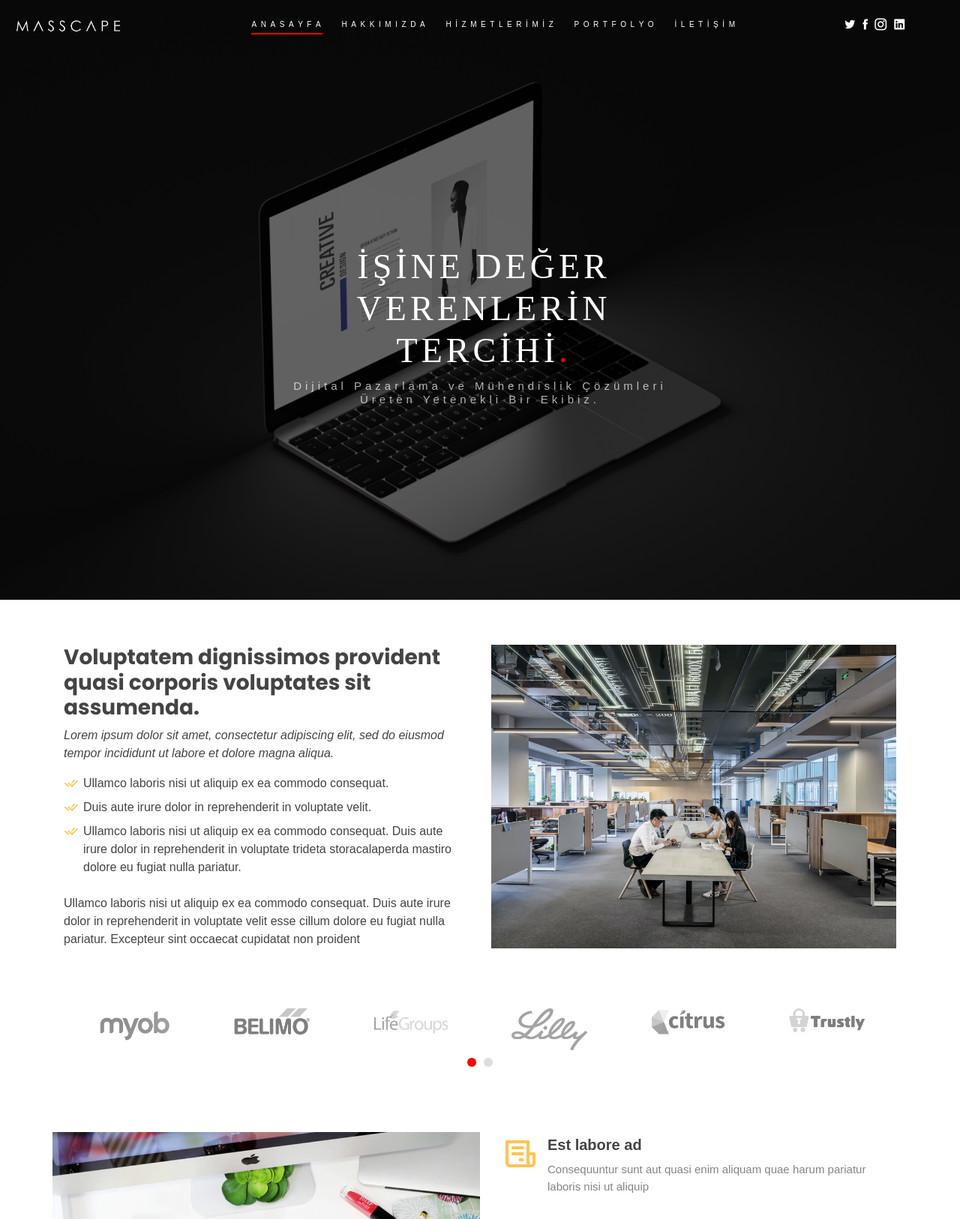
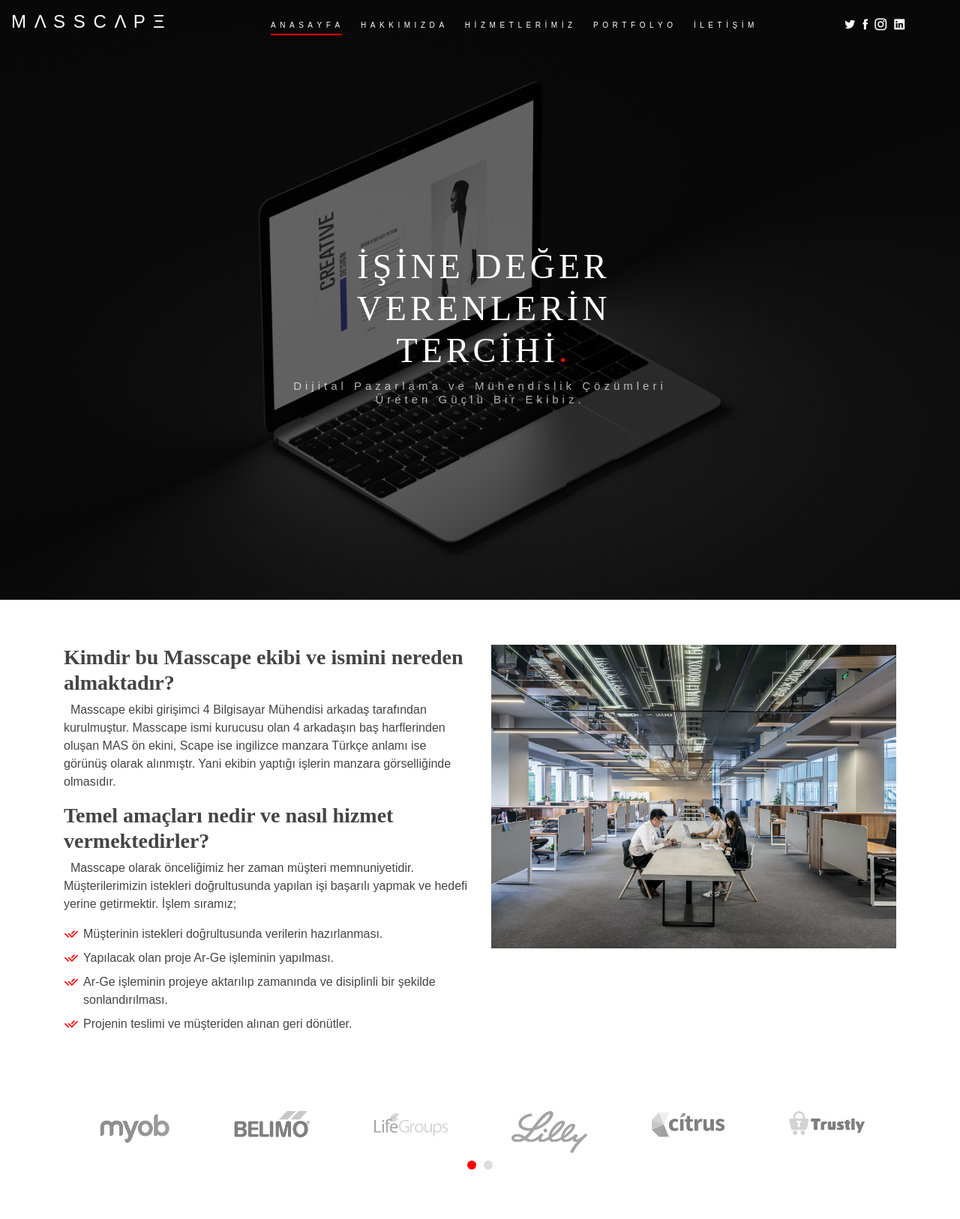
Before and after one commit to alperenyildiz/masscape-web, a PHP site: page / in a window 1280 px wide. Shown: the top 1626 px of the page at 75% size. Run offline with PHP 8.4, Linux system fonts and the light colour scheme.

Commit message:
About güncellendi.

```diff
--- a/assets/css/style.css
+++ b/assets/css/style.css
@@ -143,7 +143,7 @@ h1, h2, h3, h4, h5, h6 {
 }
 
 #header .logo img {
-  max-height: 30px;
+  max-height: 25px;
 
 }
 
@@ -470,8 +470,8 @@ h1, h2, h3, h4, h5, h6 {
 #hero h1 {
   width: 550px;
   margin:0;
-  font-size: 46px;   /*48*/
-  font-weight: 400;  /*700*/
+  font-size: 46px;
+  font-weight: 400;
   line-height: 56px;
   color: #fff;
   font-family: "Century Gothic";
@@ -517,17 +517,17 @@ h1, h2, h3, h4, h5, h6 {
 }
 
 #hero .icon-box h3 a:hover {
-  color: #ffc451;
+  color: #ff0000;
 }
 
 #hero .icon-box:hover {
-  border-color: #ffc451;
+  border-color: #ff0000;
 }
 
 #hero .icon-box i {
   font-size: 32px;
   line-height: 1;
-  color: #ffc451;
+  color: #ff0000;
 }
 
 @media (min-width: 1024px) {
@@ -593,17 +593,18 @@ section {
   font-size: 25px;  /*36*/
   font-weight: 700;
   text-transform: uppercase;
-  font-family: "Century Gothic", sans-serif;
+  font-family: "Century Gothic";
   color: #151515;
 }
 
 /*--------------------------------------------------------------
 # About
 --------------------------------------------------------------*/
+
 .about .content h3 {
   font-weight: 700;
   font-size: 28px;
-  font-family: "Poppins", sans-serif;
+  font-family: "Century Gotic";
 }
 
 .about .content ul {
@@ -621,7 +622,7 @@ section {
   font-size: 20px;
   left: 0;
   top: -3px;
-  color: #ffc451;
+  color: #ff0000;
 }
 
 .about .content p:last-child {
--- a/index.html
+++ b/index.html
@@ -43,7 +43,7 @@
   <header id="header" class="fixed-top ">
     <div class=" container-fluid d-flex justify-content-between align-items-center">   <!-- container d-flex align-items-center  / navbar navbar-expand-lg-->
       <div class="logo">
-        <a  href="index.html" class="logo"><img src="assets/img/logo.png" alt=""  class="img-fluid"></a>
+        <a  href="index.html" class="logo"><h4>M Λ S S C Λ P Ξ</h4></a> <!--img src="assets/img/logo.png" alt=""  class="img-fluid" -->
       </div>
 
 
@@ -90,19 +90,17 @@
   </header>-->
 
 
-
   <!-- ======= Hero Section ======= -->
   <section id="hero" class="d-flex align-items-center justify-content-center">
     <div class="container" data-aos="fade-up">
-
       <div class="row justify-content-center" data-aos="fade-up" data-aos-delay="150">
         <div class="col-xl-6 col-lg-8">
           <h1>İŞİNE DEĞER VERENLERİN TERCİHİ<span>.</span></h1>
-          <h2>Dijital Pazarlama ve Mühendislik Çözümleri Üreten Yetenekli Bir Ekibiz.</h2>
+          <h2>Dijital Pazarlama ve Mühendislik Çözümleri Üreten Güçlü Bir Ekibiz.</h2>
         </div>
       </div>
     </div>
-  </section><!-- End Hero -->
+  </section>  <!-- End Hero -->
 
   <main id="main">
 
@@ -115,20 +113,24 @@
             <img src="assets/img/about.jpg" class="img-fluid" alt="">
           </div>
           <div class="col-lg-6 pt-4 pt-lg-0 order-2 order-lg-1 content" data-aos="fade-right" data-aos-delay="100">
-            <h3>Voluptatem dignissimos provident quasi corporis voluptates sit assumenda.</h3>
-            <p class="font-italic">
-              Lorem ipsum dolor sit amet, consectetur adipiscing elit, sed do eiusmod tempor incididunt ut labore et dolore
-              magna aliqua.
+            <h3>Kimdir bu Masscape ekibi ve ismini nereden almaktadır?</h3>
+            <p class="Century Gotic">
+              &nbsp;&nbsp;Masscape ekibi girişimci 4 Bilgisayar Mühendisi arkadaş tarafından kurulmuştur.
+               Masscape ismi kurucusu olan 4 arkadaşın baş harflerinden oluşan MAS ön ekini, Scape ise ingilizce manzara Türkçe anlamı ise görünüş olarak alınmıştr.
+                Yani ekibin yaptığı işlerin manzara görselliğinde olmasıdır.
+            </p>
+            <h3>Temel amaçları nedir ve nasıl hizmet vermektedirler?</h3>
+            <p>
+              &nbsp;&nbsp;Masscape olarak önceliğimiz her zaman müşteri memnuniyetidir.
+               Müşterilerimizin istekleri doğrultusunda yapılan işi başarılı yapmak ve hedefi yerine getirmektir. İşlem sıramız;
             </p>
             <ul>
-              <li><i class="ri-check-double-line"></i> Ullamco laboris nisi ut aliquip ex ea commodo consequat.</li>
-              <li><i class="ri-check-double-line"></i> Duis aute irure dolor in reprehenderit in voluptate velit.</li>
-              <li><i class="ri-check-double-line"></i> Ullamco laboris nisi ut aliquip ex ea commodo consequat. Duis aute irure dolor in reprehenderit in voluptate trideta storacalaperda mastiro dolore eu fugiat nulla pariatur.</li>
+              <li><i class="ri-check-double-line"></i> Müşterinin istekleri doğrultusunda verilerin hazırlanması.</li>
+              <li><i class="ri-check-double-line"></i> Yapılacak olan proje Ar-Ge işleminin yapılması.</li>
+              <li><i class="ri-check-double-line"></i> Ar-Ge işleminin projeye aktarılıp zamanında ve disiplinli bir şekilde sonlandırılması.</li>
+              <li><i class="ri-check-double-line"></i> Projenin teslimi ve müşteriden alınan geri dönütler.</li>
             </ul>
-            <p>
-              Ullamco laboris nisi ut aliquip ex ea commodo consequat. Duis aute irure dolor in reprehenderit in voluptate
-              velit esse cillum dolore eu fugiat nulla pariatur. Excepteur sint occaecat cupidatat non proident
-            </p>
+
           </div>
         </div>
 
```
Also changed, not shown: assets/js/main.js (line endings or trailing spaces), 1 other file.
